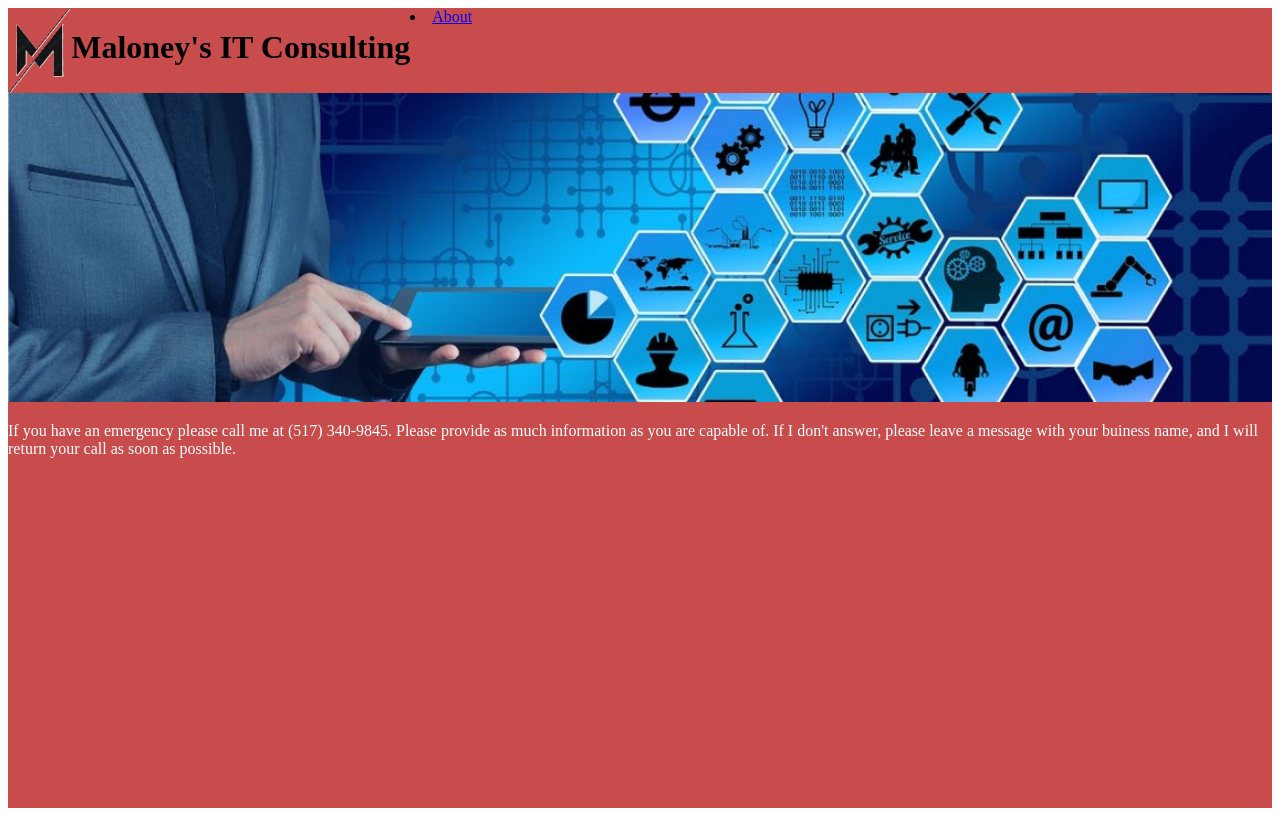
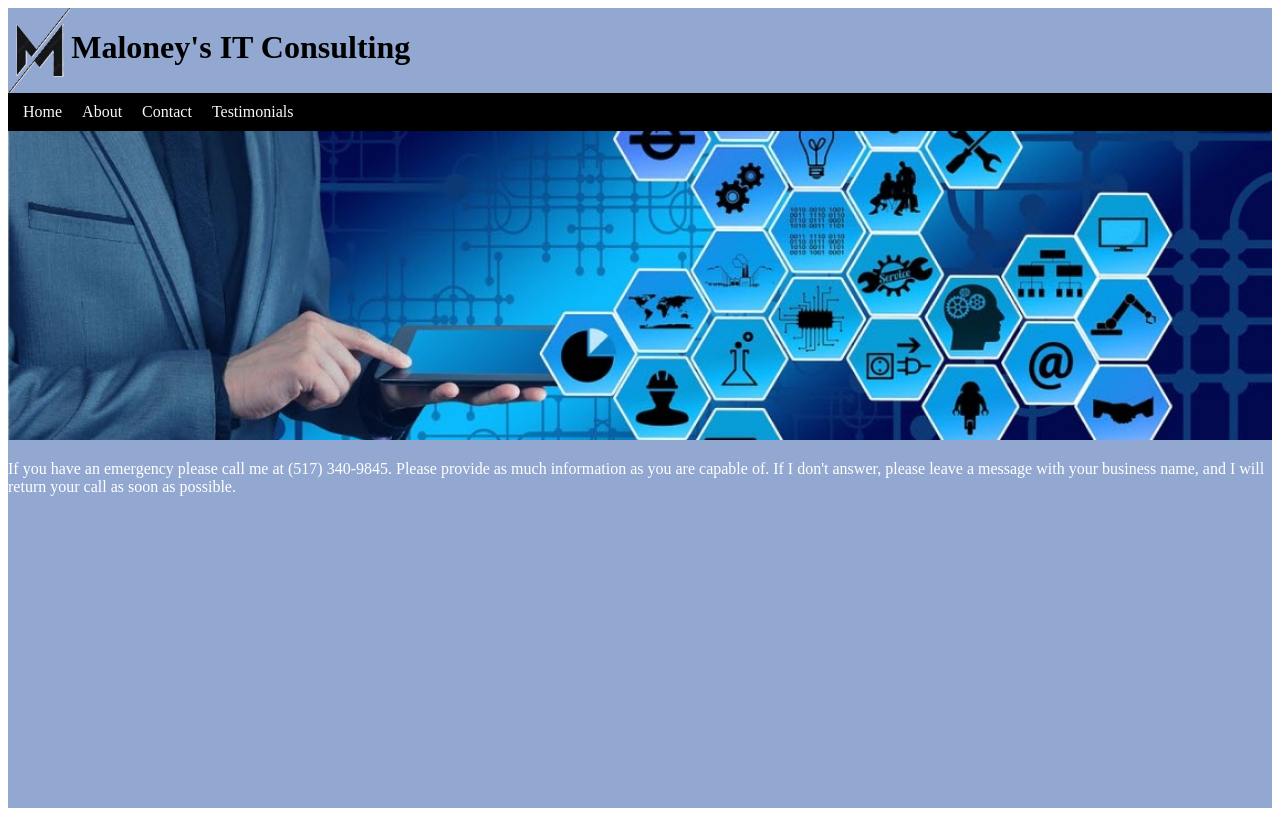
Before and after one commit to Seth-Maloney31/MI349-Final, a plain HTML site: page emergency.html in a window 1280 px wide. Drawn offline with Linux system fonts and the light colour scheme.

Commit message:
Update 914PM

```diff
--- a/emergency.html
+++ b/emergency.html
@@ -13,11 +13,19 @@
         <img src="images/MaloneyLogo.png" alt="Logo" class="logo-Home">
 
         <h1>Maloney's IT Consulting</h1>
-        <li><a href="about.html">About</a></li>
+
     </header>
+    <div class="nav">
+        <ul>
+            <li><a href="index.html">Home</a></li>
+            <li><a href="about.html">About</a></li>
+            <li><a href="contact.html">Contact</a></li>
+            <li><a href="testimonials.html">Testimonials</a></li>
+        </ul>
+    </div>
     <img src="images/Home-Page.jpg" alt="Home-Page" class="Home-Page-Logo">
     <div class="Emergency-Paragraph">
         <p>If you have an emergency please call me at (517) 340-9845.  Please provide as much information as you are capable of.  If I don't answer,
-            please leave a message with your buiness name, and I will return your call as soon as possible.</p>
+            please leave a message with your business name, and I will return your call as soon as possible.</p>
     </div>
 </div>
--- a/style.css
+++ b/style.css
@@ -1,4 +1,23 @@
 /* Home css */
+.nav{
+    background-color:black;
+    position: sticky;
+    top: 0px;
+    padding: 0px;
+    width: 100%;
+    }
+.nav ul{
+        list-style-type: none;
+        display: flex;
+        margin: 0px;
+        gap: 20px;
+        padding: 10px 15px;
+
+}
+a{
+    color: ghostwhite;
+    text-decoration: none;
+}
 .Home-Page{
     background: #92a8d1;
     min-height: 100vh;
@@ -45,7 +64,7 @@
 }
 /* Emergency css */
 .Emergency-Page{
-    background: #c94c4c ;
+    background: #92a8d1;
     min-height: 100vh;
     min-width:  100vh;
 }
@@ -163,3 +182,23 @@
 .call-me{
     color: white;
 }
+
+/* @media adjustments */
+@media (max-width: 480px){
+    .nav ul{
+        flex-direction: column;
+    }
+
+    .Emergency-Link, .Appointment-Link{
+        font-size: 6vw;
+    }
+
+    .testimonials{
+        flex-direction: column;
+
+    }
+
+    .first,.second,.third{
+        max-width: 100%;
+    }
+}
```
Also changed, not shown: about.html (+9 -1 lines), contact.html (+10 -2 lines), index.html (+9 -1 lines), testimonials.html (+9 -1 lines).
